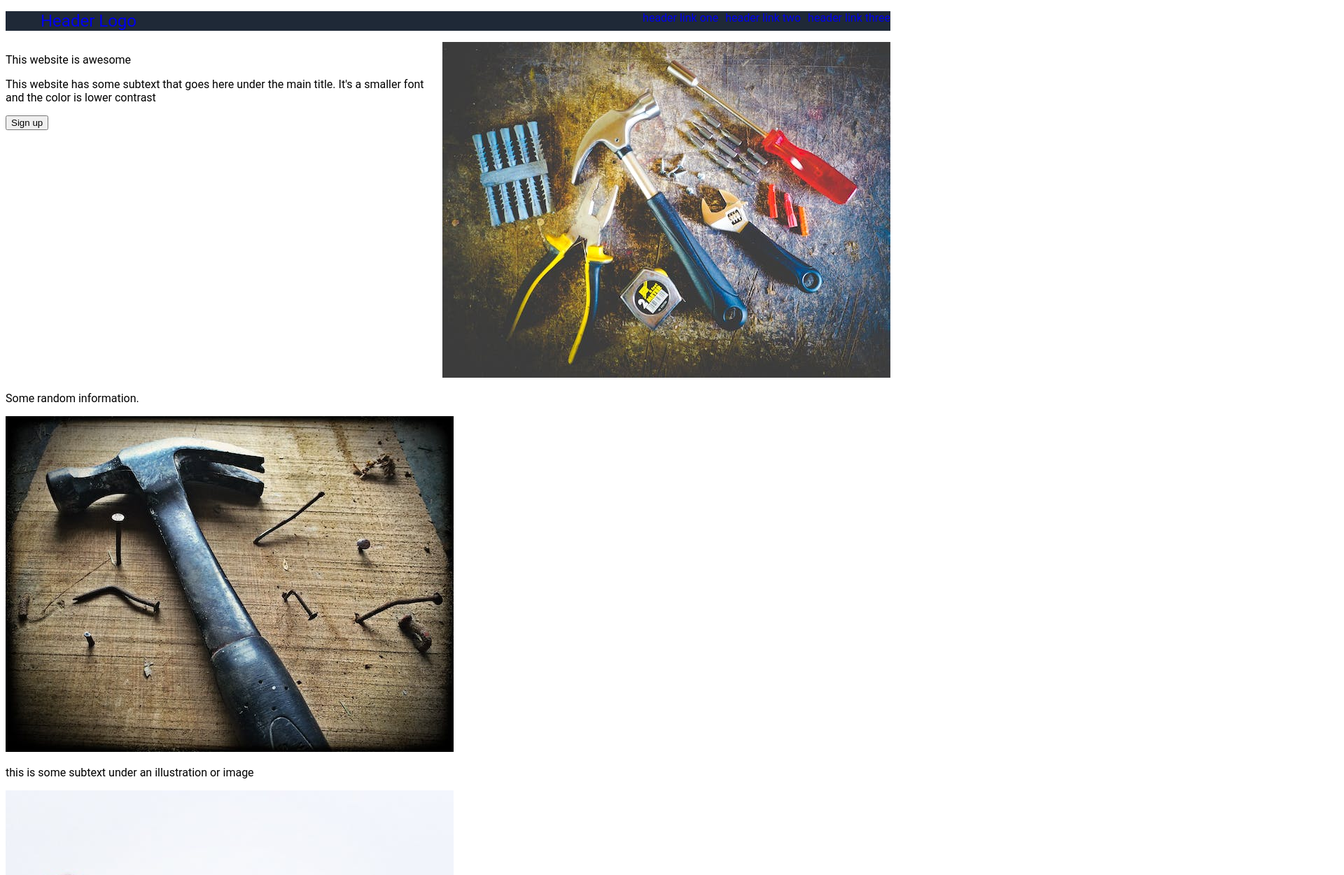
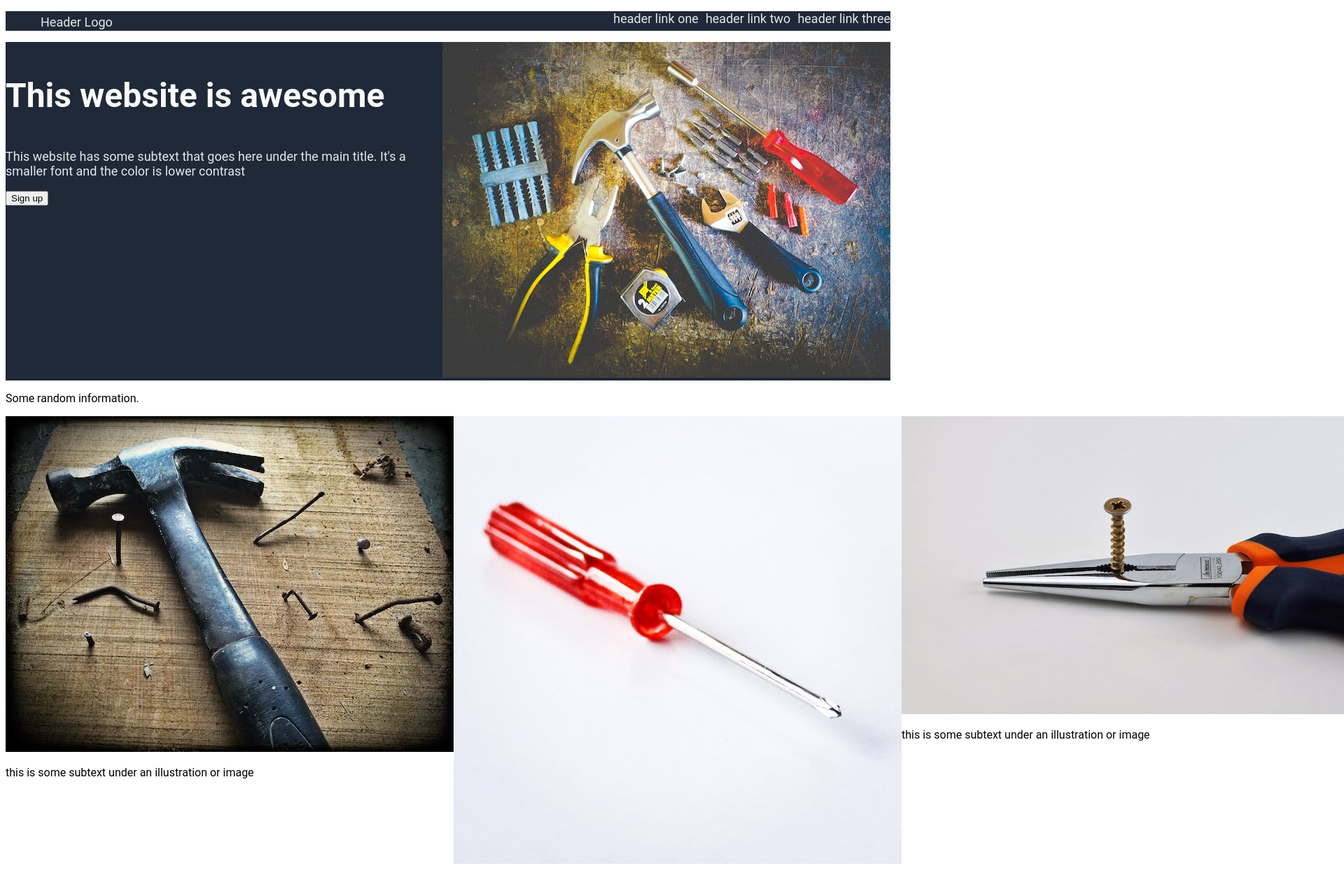
Before and after one commit to karomandenis1/Foundations-landing-page, a plain HTML site: page index.html in a window 1280 px wide. Shown: the top 1251 px of the page at 70% size, 1920 px wide, since content can reach past the window. Drawn offline with Linux system fonts and the light colour scheme.

Commit message:
basic layout CSS for the webpage completed

```diff
--- a/index.html
+++ b/index.html
@@ -27,7 +27,7 @@
     </div>
     <div class="section-2">
         <p>Some random information.</p>
-        <div>
+        <div class="tools">
             <div>
                 <img src="images/hammer.jpg" alt="Hammer">
                 <p>this is some subtext under an illustration or image</p>
--- a/styles.css
+++ b/styles.css
@@ -11,13 +11,18 @@ body {
     gap: 10px;
 }
 
+.header-links li a, .footer {
+    font-size: 18px;
+    color: #E5E7EB;
+}
+
 .header-logo {
     margin-right: auto;
     margin-left: 50px;
     font-size: 24px;
 }
 
-li.header-logo {
+.header-logo a {
     color: #F9FAF8;
 }
 
@@ -33,8 +38,30 @@ a {
 .section-1 {
     display: flex;
     flex: 1 1 0;
+    background-color: #1F2937;
 }
 
-.left-side {
+.left-side p {
+    font-size: 18px;
+    color: #E5E7EB;
+}
 
+p.title {
+    font-size: 48px;
+    color: #F9FAF8;
+    font-weight: bolder;
 }
+
+.section-2, .section-3, .section-4.left {
+    display: flex;
+    flex-direction: column;
+}
+
+.section-4, .tools {
+    display: flex;
+}
+
+.footer {
+    text-align: center;
+    background-color: #1F2937;
+}
```
